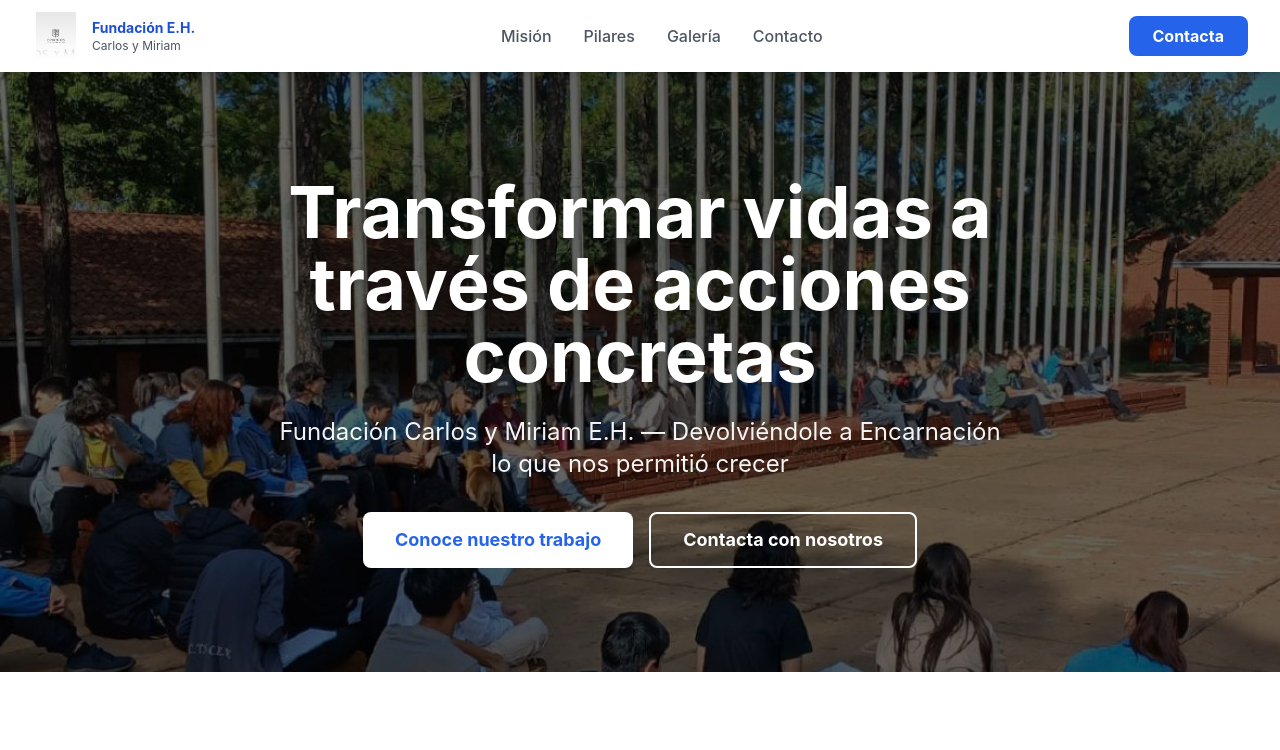
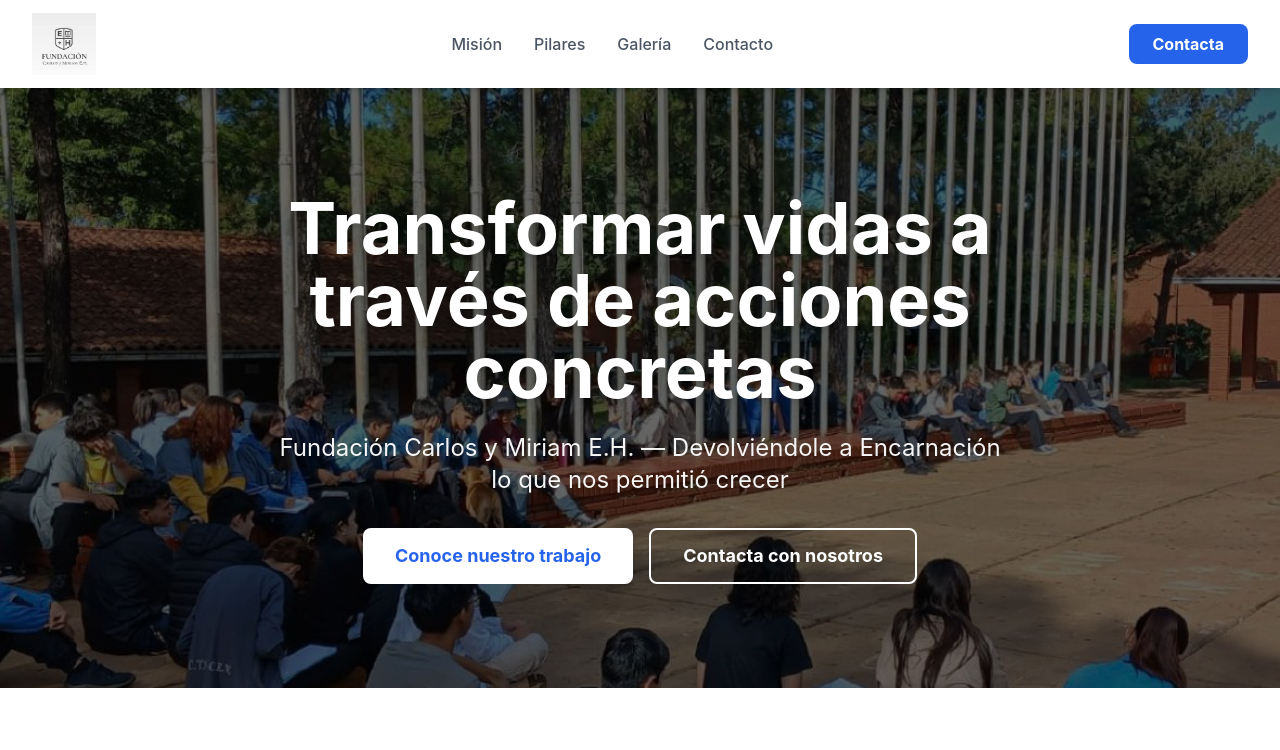
Before and after one commit to claudiabotero/ong-website, a Next.js app: page / in a window 1280 px wide. Shown: the top 750 px of the page. Built offline with nearby package versions, Linux system fonts and the light colour scheme.

Commit message:
Add official logo to header

```diff
--- a/components/Header.tsx
+++ b/components/Header.tsx
@@ -5,14 +5,10 @@ export function Header() {
         <div className="flex justify-between items-center">
           <div className="flex items-center gap-3">
             <img
-              src="/images/img3.jpg"
-              alt="Logo Fundación E.H."
-              className="h-12 w-12 object-contain"
+              src="/logo.png"
+              alt="Logo Fundación Carlos y Miriam E.H."
+              className="h-16 w-16 object-contain"
             />
-            <div>
-              <div className="text-sm font-bold text-blue-700">Fundación E.H.</div>
-              <div className="text-xs text-gray-600">Carlos y Miriam</div>
-            </div>
           </div>
           <nav className="hidden md:flex gap-8">
             <a href="#mision" className="text-gray-600 hover:text-blue-600 font-medium">Misión</a>
```
Also changed, not shown: public/logo.png (added), 4 other files (tests, documents, lock files or other folders).
